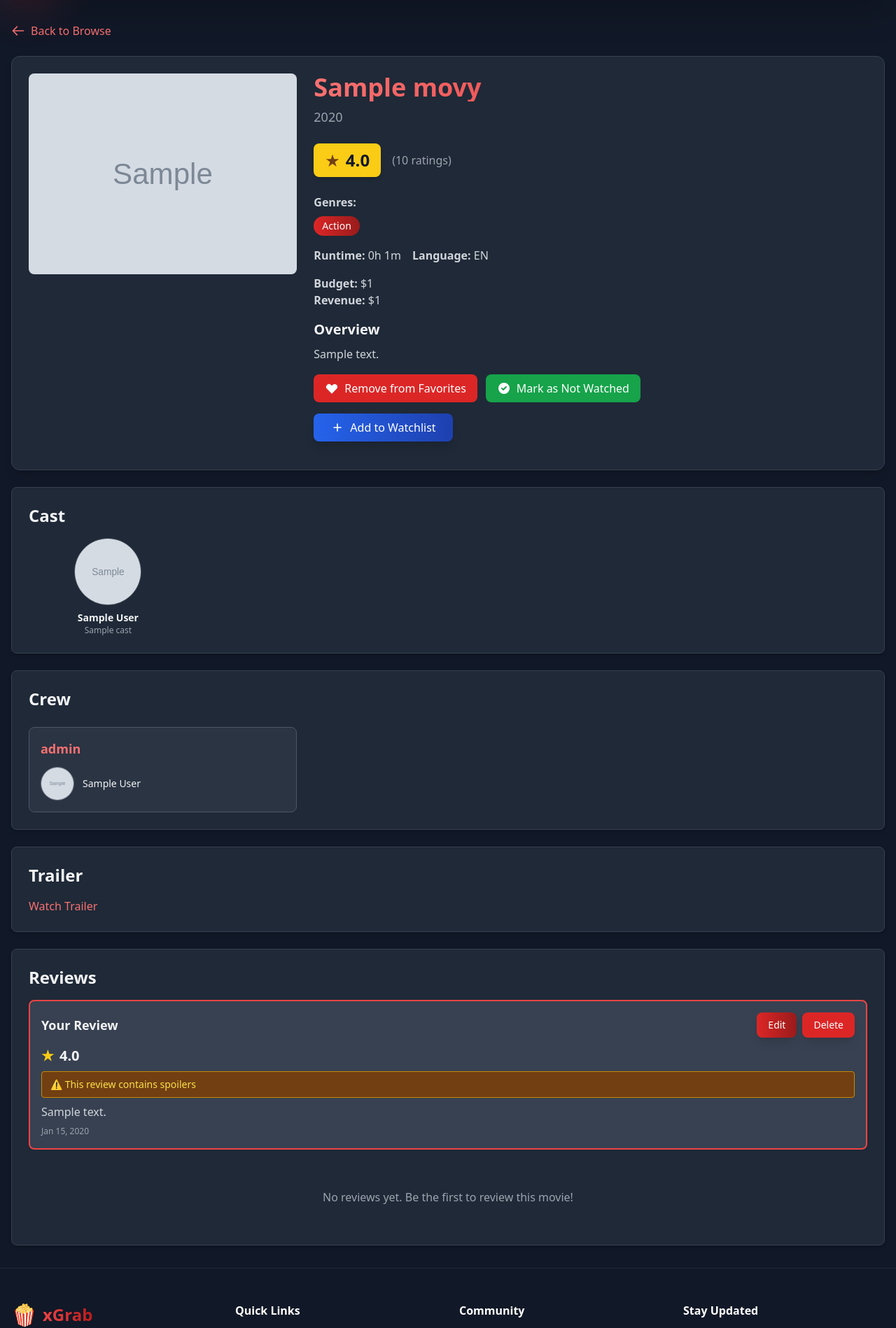
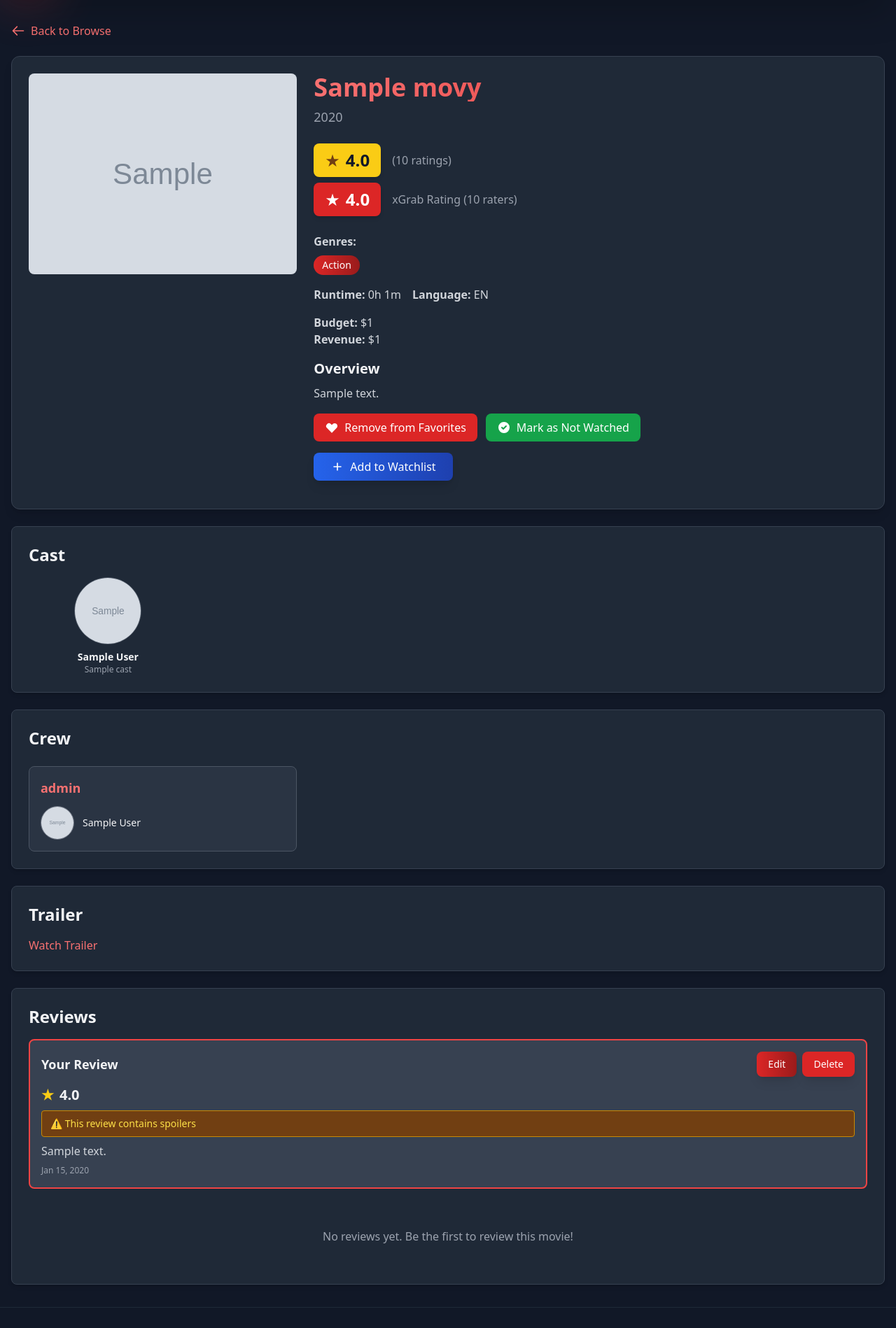
Before and after one commit to EmirFurqan/xGRAB, a PHP site: page /Movie/movies/details.php?id=1 in a window 1280 px wide. Shown: the part 65-1963 px from the top of the page at 70% size. Run offline with PHP 8.4, Linux system fonts and the light colour scheme; a user stored in the database is signed in; data comes from the database, SQL or seed files in the repository; tables that the repository leaves empty hold one stand-in row (values such as "Sample post"); grey boxes marked "Sample" are stand-in pictures; some libraries are stand-ins or nearby versions.

Commit message:
Add xGrab user rating fields to movies and update logic
Introduces xgrab_average_rating and xgrab_total_ratings columns to the movies table for user-generated ratings. Updates review submission and deletion logic to recalculate these fields, and modifies the movie details page to display both API and xGrab ratings separately.

```diff
--- a/code_requirement_sql sources/table_names.sql
+++ b/code_requirement_sql sources/table_names.sql
@@ -259,3 +259,8 @@ CREATE TABLE IF NOT EXISTS review_likes (
     INDEX idx_review (review_id),
     INDEX idx_user (user_id)
 );
+
+
+ALTER TABLE movies
+ADD COLUMN xgrab_average_rating DECIMAL(3,2) DEFAULT 0.00,
+ADD COLUMN xgrab_total_ratings INT DEFAULT 0;
--- a/movies/details.php
+++ b/movies/details.php
@@ -203,13 +203,24 @@ if (isset($_SESSION['user_id'])) {
 
                     <!-- Rating -->
                     <div class="mb-6">
-                        <div class="flex items-center">
+                        <!-- API Rating (TMDB) - Always displayed -->
+                        <div class="flex items-center mb-2">
                             <div class="flex items-center bg-yellow-400 px-4 py-2 rounded-lg shadow-md">
                                 <span class="text-yellow-900 text-2xl">★</span>
                                 <span class="text-2xl font-bold ml-2 text-gray-900"><?php echo number_format($movie['average_rating'], 1); ?></span>
                             </div>
                             <span class="text-gray-400 ml-4">(<?php echo $movie['total_ratings']; ?> ratings)</span>
                         </div>
+                        <!-- xGrab Rating (User-generated) - Only shown if there are user ratings -->
+                        <?php if (isset($movie['xgrab_total_ratings']) && $movie['xgrab_total_ratings'] > 0): ?>
+                            <div class="flex items-center">
+                                <div class="flex items-center bg-red-600 px-4 py-2 rounded-lg shadow-md">
+                                    <span class="text-white text-2xl">★</span>
+                                    <span class="text-2xl font-bold ml-2 text-white"><?php echo number_format($movie['xgrab_average_rating'], 1); ?></span>
+                                </div>
+                                <span class="text-gray-400 ml-4">xGrab Rating (<?php echo $movie['xgrab_total_ratings']; ?> <?php echo $movie['xgrab_total_ratings'] == 1 ? 'rater' : 'raters'; ?>)</span>
+                            </div>
+                        <?php endif; ?>
                     </div>
 
                     <!-- Genres -->
```
Also changed, not shown: reviews/delete.php (+5 -4 lines), reviews/submit.php (+5 -4 lines).
